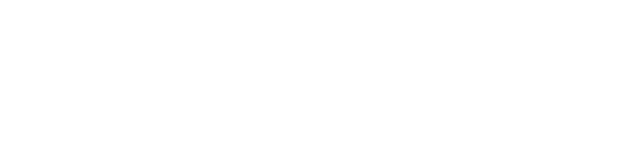
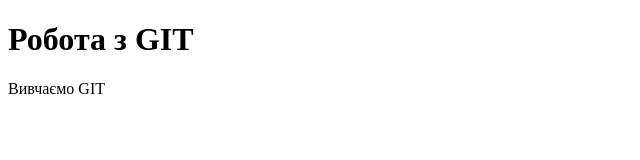
Before and after one commit to PDUTeacher/html-css-friday, a plain HTML site: page 03-git/index.html in a window 1280 px wide. Shown: the whole page, without its empty margins (0-640 px from the left). Drawn offline with Linux system fonts and the light colour scheme.

Commit message:
chage index, add - h1,main

```diff
--- a/03-git/index.html
+++ b/03-git/index.html
@@ -3,9 +3,12 @@
 <head>
     <meta charset="UTF-8">
     <meta name="viewport" content="width=device-width, initial-scale=1.0">
-    <title>Git</title>
+    <title>Git 2.3</title>
 </head>
 <body>
-
+    <h1>Робота з GIT</h1>
+    <main>
+        Вивчаємо GIT
+    </main>
 </body>
 </html>
```
